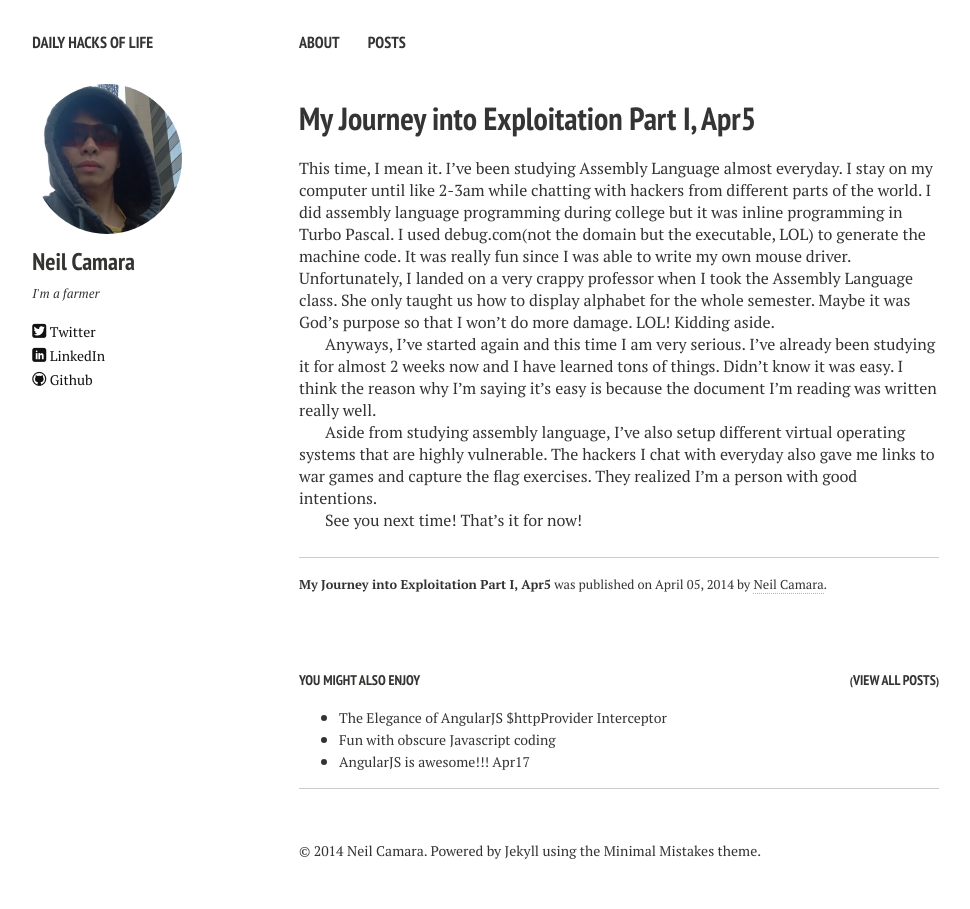
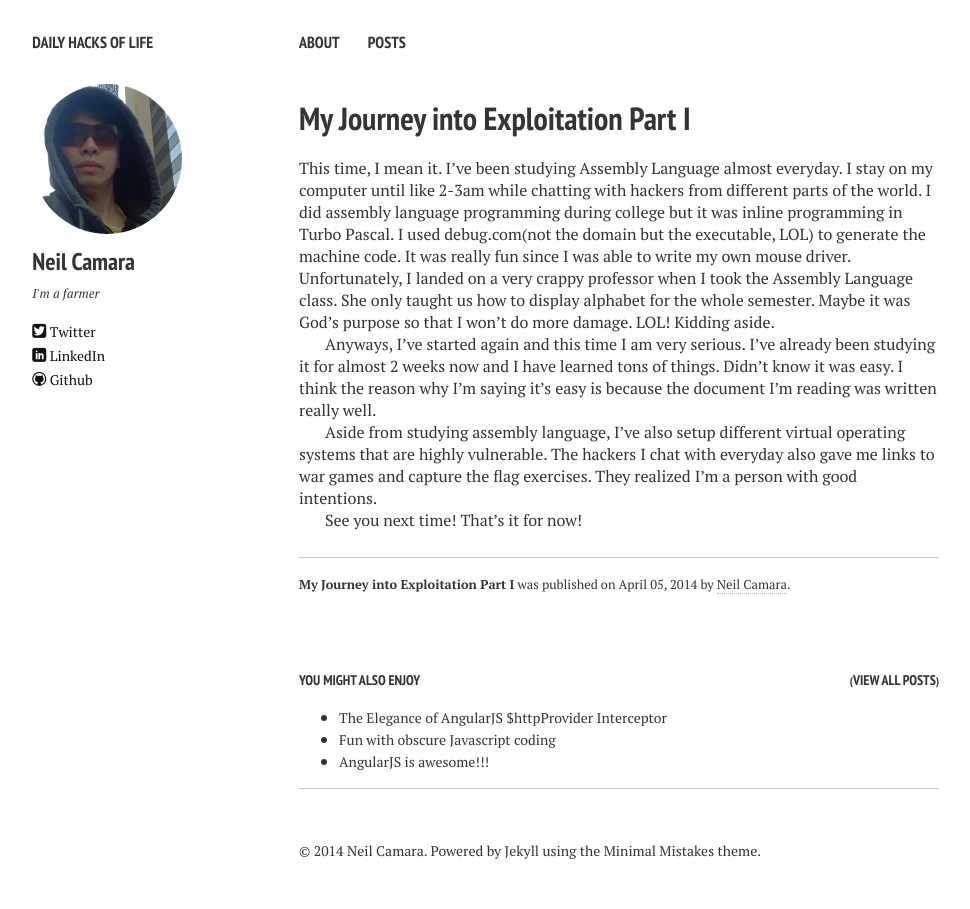
Before and after one commit to c0debreaker/c0debreaker.github.io, a Jekyll site: the page built from _posts/2014-04-05-assembly-language-post.md, in a window 1280 px wide. Shown: the whole page, without its empty margins (21-991 px from the left). Built offline with Jekyll 4.4.1, drawn with Linux system fonts in a browser that asks for light colours; nearby versions of some CDN libraries.

Commit message:
corrected dates

```diff
--- a/_posts/2014-04-05-assembly-language-post.md
+++ b/_posts/2014-04-05-assembly-language-post.md
@@ -1,7 +1,7 @@
 ---
 layout: post
-title: My Journey into Exploitation Part I, Apr5
-description: "My Journey into Exploitation"
+title: My Journey into Exploitation Part I
+description: "My Journey into Exploitation, April 5"
 tags: [assembly, hacking, exploitation, reverse engineering]
 comments: true
 ---
--- a/_posts/2014-04-17-angular-post.md
+++ b/_posts/2014-04-17-angular-post.md
@@ -1,7 +1,7 @@
 ---
 layout: post
-title: AngularJS is awesome!!! Apr17
-description: "My feedback about AngularJS"
+title: AngularJS is awesome!!!
+description: "My feedback about AngularJS, April 17"
 tags: [hacking, frontend development, angularjs]
 comments: true
 ---
```
